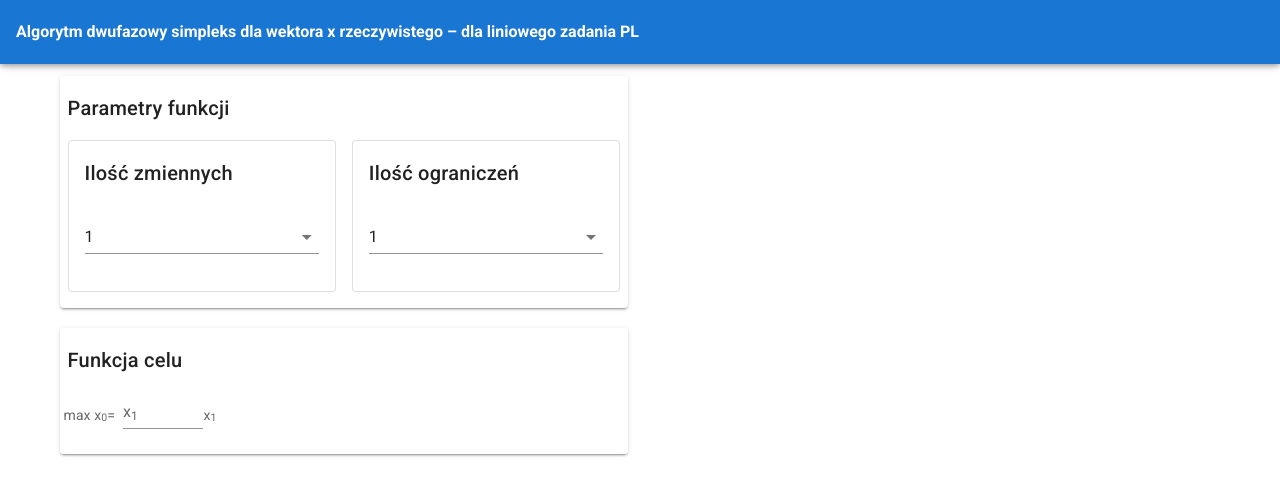
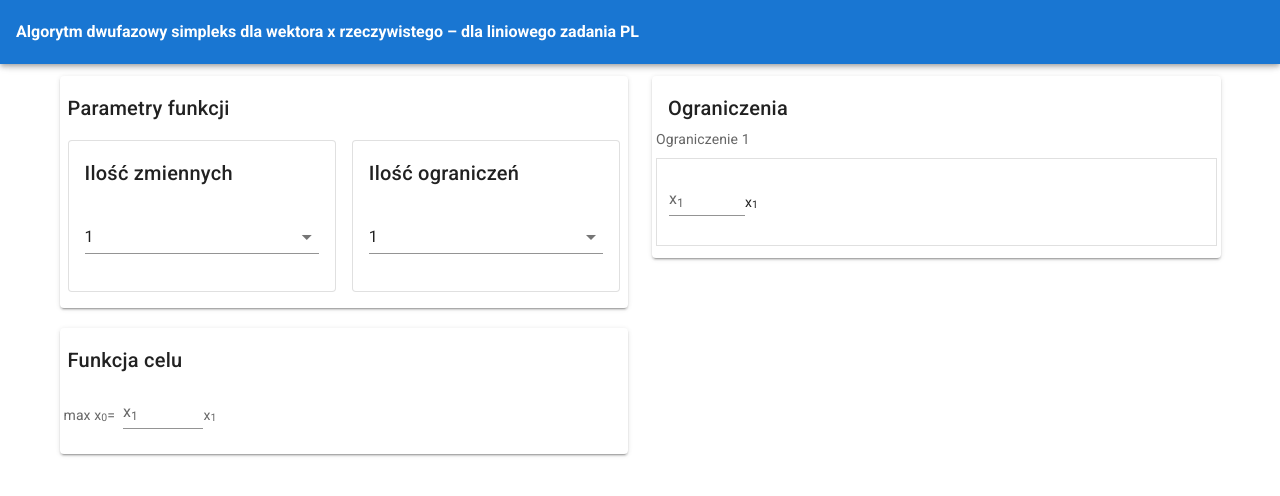
Before and after one commit to GrzegorzSikorski96/pwr-timo, a Vue app: page / in a window 1280 px wide. Shown: the top 496 px of the page. Built offline with nearby package versions, Linux system fonts and the light colour scheme.

Commit message:
limitations component

```diff
--- /dev/null
+++ b/src/components/Function.vue
@@ -0,0 +1,47 @@
+<template>
+  <v-card>
+    <v-card-title class="ml-md-n2">
+      Funkcja celu
+    </v-card-title>
+
+    <v-card-text>
+      <v-row align="center">
+        max x<sub>0</sub><span class="mr-2">=</span>
+        <span v-for="i in variables" v-bind:key="i"
+              class="d-inline-flex float-left align-center pa-0 col-12 col-sm-12 col-md-3 col-lg-2">
+            <VariableInput :number="i" v-model="baseVariables[i-1]"></VariableInput>
+            x<sub>{{ i }}</sub>
+            <span class="mx-2" v-if="i !== variables">
+              +
+            </span>
+        </span>
+      </v-row>
+    </v-card-text>
+  </v-card>
+</template>
+
+<script>
+import VariableInput from "@/components/VariableInput";
+
+export default {
+  name: "Function",
+  components: {VariableInput},
+  props: {
+    variables: Number,
+  },
+  data: function () {
+    return {
+      baseVariables: [],
+    };
+  },
+  watch: {
+    baseVariables: function () {
+      this.$emit("input", this.baseVariables);
+    }
+  }
+}
+</script>
+
+<style scoped>
+
+</style>
--- a/src/components/FunctionComponent.vue
+++ /dev/null
@@ -1,41 +0,0 @@
-<template>
-  <v-card>
-    <v-card-title class="ml-md-n2">
-      Funkcja celu
-    </v-card-title>
-
-    <v-card-text>
-      <v-form>
-        <v-row align="center">
-          max x<sub>0</sub><span class="mr-2">=</span>
-          <span v-for="i in variables" v-bind:key="i"
-                class="d-inline-flex float-left align-center pa-0 col-12 col-sm-12 col-md-3 col-lg-2">
-            <VariableInput :number="i"></VariableInput>
-            x<sub>{{ i }}</sub>
-            <span class="mx-2" v-if="i !== variables">
-              +
-            </span>
-          </span>
-        </v-row>
-      </v-form>
-    </v-card-text>
-  </v-card>
-</template>
-
-<script>
-
-import VariableInput from "@/components/VariableInput";
-
-export default {
-  name: "FunctionComponent",
-  components: {VariableInput},
-  props: {
-    variables: Number,
-  },
-  data: () => ({}),
-}
-</script>
-
-<style scoped>
-
-</style>
--- a/src/components/Home.vue
+++ b/src/components/Home.vue
@@ -2,30 +2,33 @@
   <v-container>
     <v-row>
       <v-col class="col-6 col-sm-12 col-md-6">
-        <Parameters class="" v-model="parameters"></Parameters>
-        <FunctionComponent class="mt-5" :variables="parameters.variables"></FunctionComponent>
+        <Parameters v-model="parameters"></Parameters>
+        <Function class="mt-5" :variables="parameters.variables" v-model="baseVariables" v-if="baseVariables"></Function>
       </v-col>
 
       <v-col class="col-12 col-sm-12 col-md-6">
+        <Limitations :m="parameters.limitations" :n="parameters.variables"></Limitations>
       </v-col>
     </v-row>
-
-
   </v-container>
 </template>
 
 <script>
 import Parameters from "@/components/Parameters";
-import FunctionComponent from "@/components/FunctionComponent";
+import Function from "@/components/Function";
+import Limitations from "@/components/Limitations";
 
 export default {
   name: 'Home',
   components: {
-    FunctionComponent,
+    Limitations,
+    Function,
     Parameters,
   },
   data: () => ({
     parameters: {},
+    baseVariables: [],
+    limitations: [],
   }),
 }
 </script>
--- /dev/null
+++ b/src/components/Limitations.vue
@@ -0,0 +1,39 @@
+<template>
+  <v-card>
+    <v-card-title>
+      Ograniczenia
+    </v-card-title>
+    <v-card-text>
+      <v-row align="center" v-for="i in m" v-bind:key="i">
+        Ograniczenie {{ i }}
+        <v-sheet class="align-center my-2 col-12 py-2" outlined>
+          <span v-for="j in n" v-bind:key="j"
+                class="d-inline-flex float-left align-center pa-0 col-12 col-sm-12 col-md-3 col-lg-2">
+            <VariableInput :number="j"></VariableInput>
+            x<sub>{{ j }}</sub>
+            <span class="mx-2" v-if="j !== n">
+              +
+            </span>
+        </span>
+        </v-sheet>
+      </v-row>
+    </v-card-text>
+  </v-card>
+</template>
+
+<script>
+import VariableInput from "@/components/VariableInput";
+
+export default {
+  name: "Limitations",
+  components: {VariableInput},
+  props: {
+    m: Number,
+    n: Number,
+  }
+}
+</script>
+
+<style scoped>
+
+</style>
--- a/src/components/VariableInput.vue
+++ b/src/components/VariableInput.vue
@@ -1,6 +1,7 @@
 <template>
   <v-text-field class="mx-0 px-0"
                 required
+                v-model="x"
   >
     <template slot="label">x<sub>{{ number }}</sub></template>
   </v-text-field>
@@ -11,7 +12,15 @@ export default {
   name: "VariableInput",
   props: {
     number: Number,
-  }
+  },
+  data: () => ({
+    x: null,
+  }),
+  watch: {
+    x: function (value) {
+      this.$emit('input', value);
+    },
+  },
 }
 </script>
 
```
